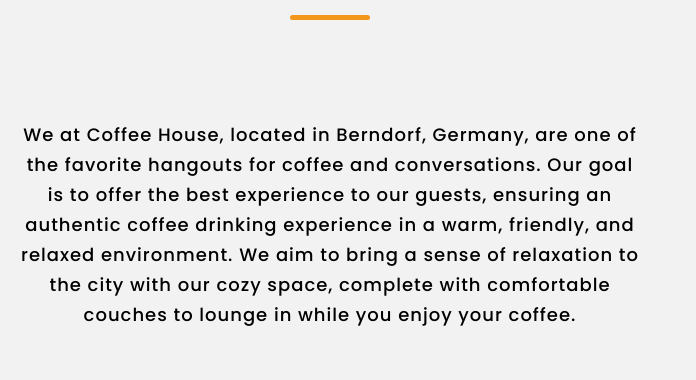
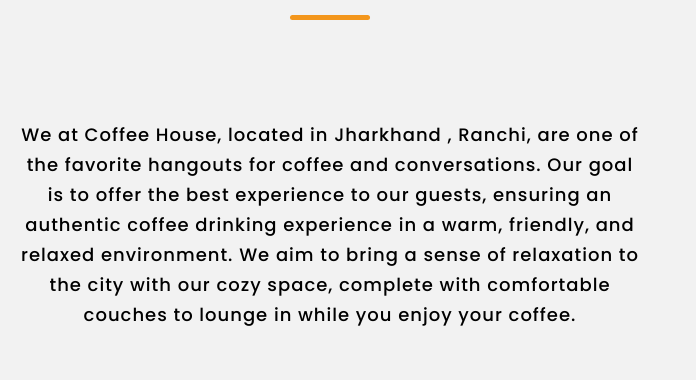
Before and after one commit to Ashishmand785/coffe, a plain HTML site: page index.html in a window 1280 px wide. Shown: the part 1004-1384 px from the top of the page, 0-696 px from the left. Drawn offline with nearby package versions, Linux system fonts and the light colour scheme.

Commit message:
Update index.html

```diff
--- a/index.html
+++ b/index.html
@@ -72,7 +72,7 @@
           <div class="text_section">
             <h2 class="section_title">About Us</h2>
             <p>
-              We at Coffee House, located in Berndorf, Germany, are one of the
+              We at Coffee House, located in Jharkhand , Ranchi, are one of the
               favorite hangouts for coffee and conversations. Our goal is to
               offer the best experience to our guests, ensuring an authentic
               coffee drinking experience in a warm, friendly, and relaxed
```
